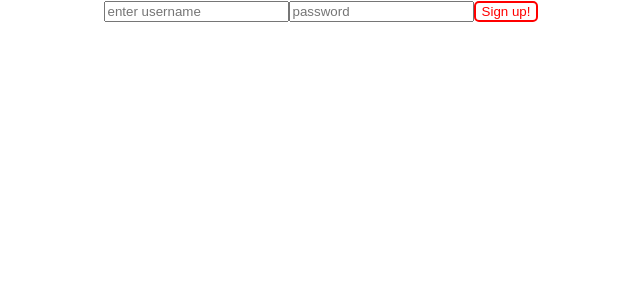
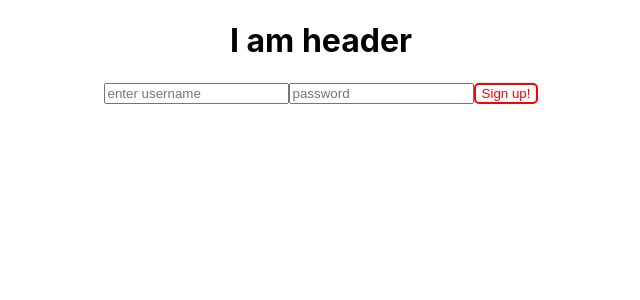
Before and after one commit to CD-Mackay/Image-Repo, a React (Create React App) app: page / in a window 1280 px wide. Shown: the top 300 px of the page, without its empty margins (319-959 px from the left). Built offline with nearby package versions, Linux system fonts and the light colour scheme; no server answers.

Commit message:
create and import header component

```diff
--- a/src/App.js
+++ b/src/App.js
@@ -4,6 +4,7 @@
 import Uploader from './Components/Uploader';
 import ImageList from './Components/ImageList'
 import ProtectedRoutes from './Components/ProtectedRoutes';
+import Header from './Components/Header';
 import { BrowserRouter as Router, Route, Switch } from 'react-router-dom';
 import { withCookies, Cookies, useCookies } from 'react-cookie';
 
@@ -20,9 +21,11 @@
     <div className="App">
     <Switch>
         <Route exact path="/">
+          <Header />
           <Logsign onLogin={loginUser} display={display} />
         </Route>
         <Route exacth path="/upload">
+          <Header />
           <Uploader save={saveFile} upload={uploadFile} />
           <ImageList display={display} cookie={cookies} />
         </Route>
--- /dev/null
+++ b/src/Components/Header.jsx
@@ -0,0 +1,7 @@
+import React from 'react';
+
+export default function Header() {
+  return (
+    <h1>I am header</h1>
+  )
+}
```
